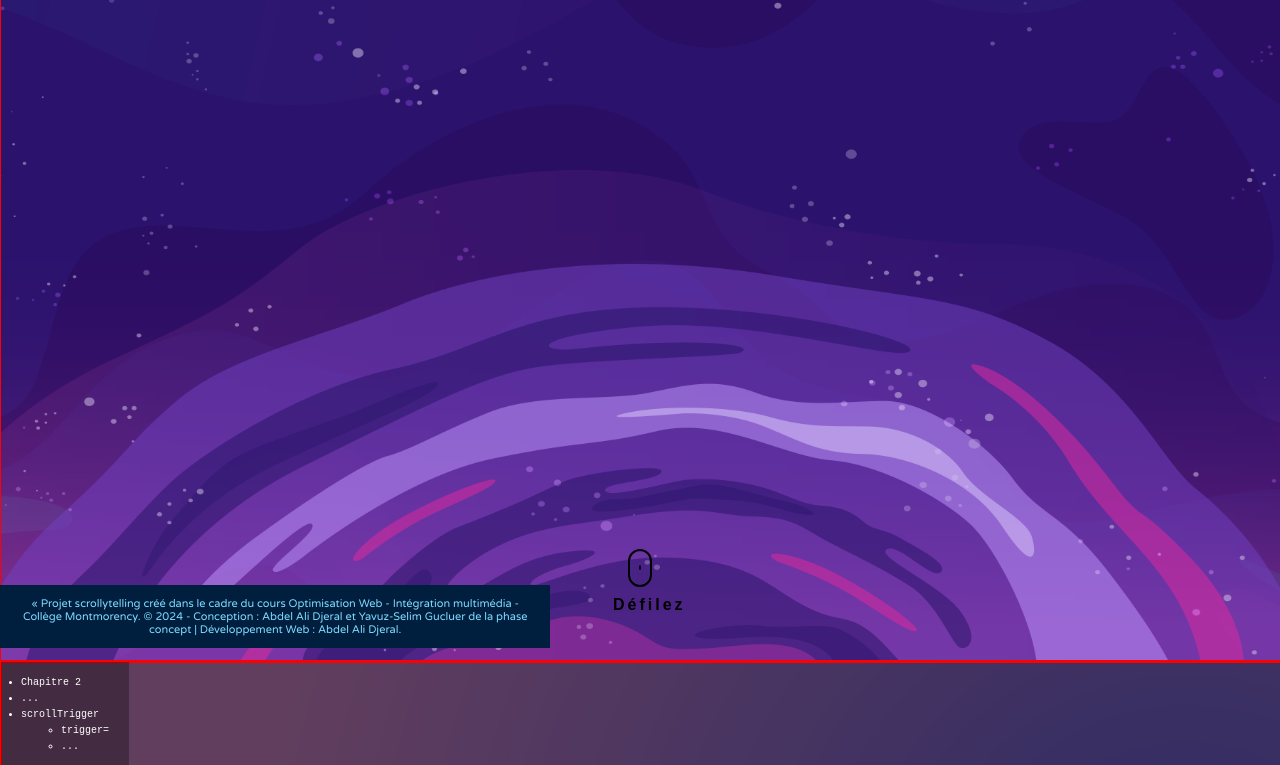
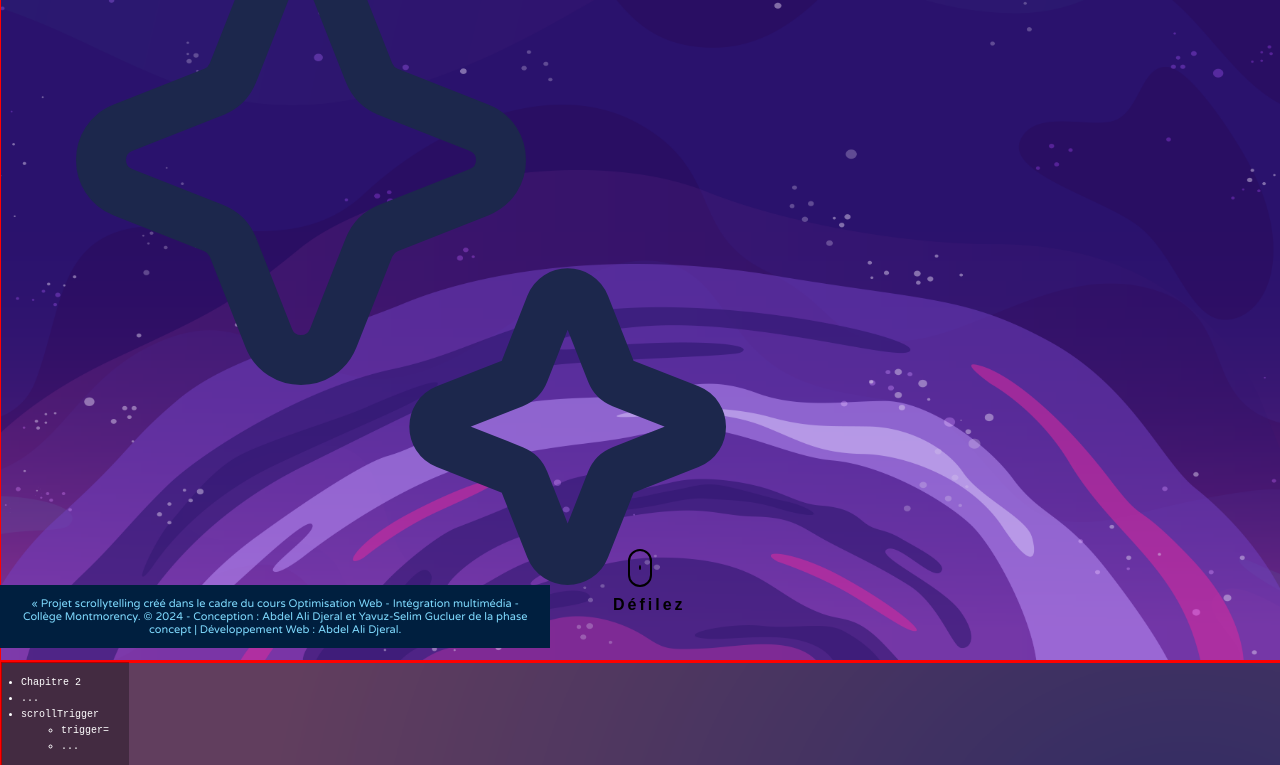
Before and after one commit to tc-yavuz/gucluer-yavuzselim-scrollytelling, a plain HTML site: page index.html in a window 1280 px wide. Shown: the part 141-906 px from the top of the page. Drawn offline with nearby package versions, Linux system fonts and the light colour scheme; a script that the page names is missing.

Commit message:
ajout de svg

```diff
--- a/index.html
+++ b/index.html
@@ -45,6 +45,10 @@
               </ul>
           </li>
         </ul>
+        <svg width="800px" height="800px" viewBox="0 0 24 24" fill="none" xmlns="http://www.w3.org/2000/svg">
+          <path id="etoile" d="M8.03339 3.65784C8.37932 2.78072 9.62068 2.78072 9.96661 3.65785L11.0386 6.37599C11.1442 6.64378 11.3562 6.85576 11.624 6.96137L14.3422 8.03339C15.2193 8.37932 15.2193 9.62068 14.3422 9.96661L11.624 11.0386C11.3562 11.1442 11.1442 11.3562 11.0386 11.624L9.96661 14.3422C9.62067 15.2193 8.37932 15.2193 8.03339 14.3422L6.96137 11.624C6.85575 11.3562 6.64378 11.1442 6.37599 11.0386L3.65784 9.96661C2.78072 9.62067 2.78072 8.37932 3.65785 8.03339L6.37599 6.96137C6.64378 6.85575 6.85576 6.64378 6.96137 6.37599L8.03339 3.65784Z" stroke="#1c274c" stroke-width="1.5"/>
+          <path id="etoile" d="M16.4885 13.3481C16.6715 12.884 17.3285 12.884 17.5115 13.3481L18.3121 15.3781C18.368 15.5198 18.4802 15.632 18.6219 15.6879L20.6519 16.4885C21.116 16.6715 21.116 17.3285 20.6519 17.5115L18.6219 18.3121C18.4802 18.368 18.368 18.4802 18.3121 18.6219L17.5115 20.6519C17.3285 21.116 16.6715 21.116 16.4885 20.6519L15.6879 18.6219C15.632 18.4802 15.5198 18.368 15.3781 18.3121L13.3481 17.5115C12.884 17.3285 12.884 16.6715 13.3481 16.4885L15.3781 15.6879C15.5198 15.632 15.632 15.5198 15.6879 15.3781L16.4885 13.3481Z" stroke="#1c274c" stroke-width="1.5"/>
+          </svg>
         <p id="text">Une petite visite sur la planète Terre.</p>
       </section>
       <!-- ---------- Chapitre 2 -------- -->
```
Also changed, not shown: img/img_elements_visuels/stars-tracer.svg (added).
